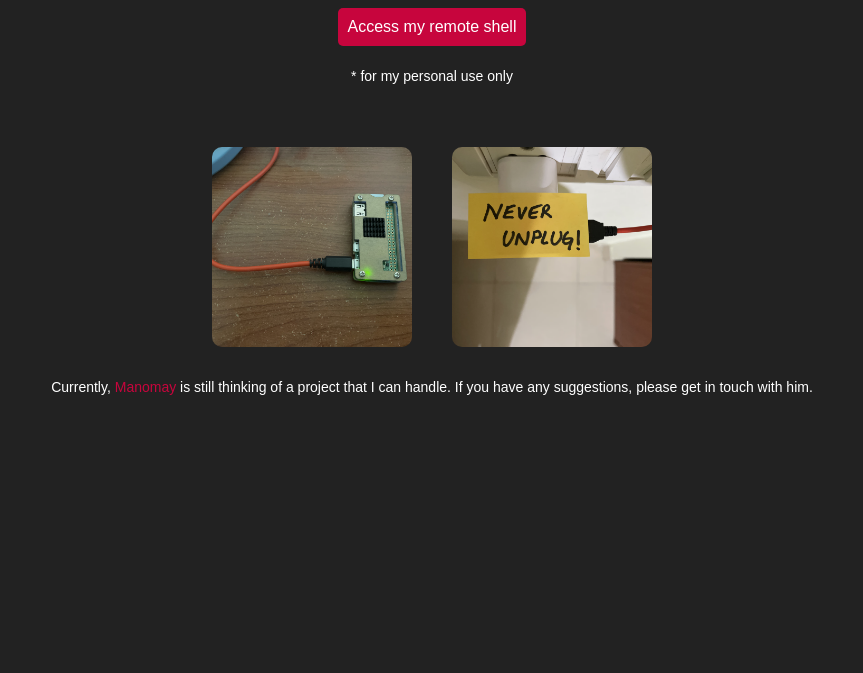
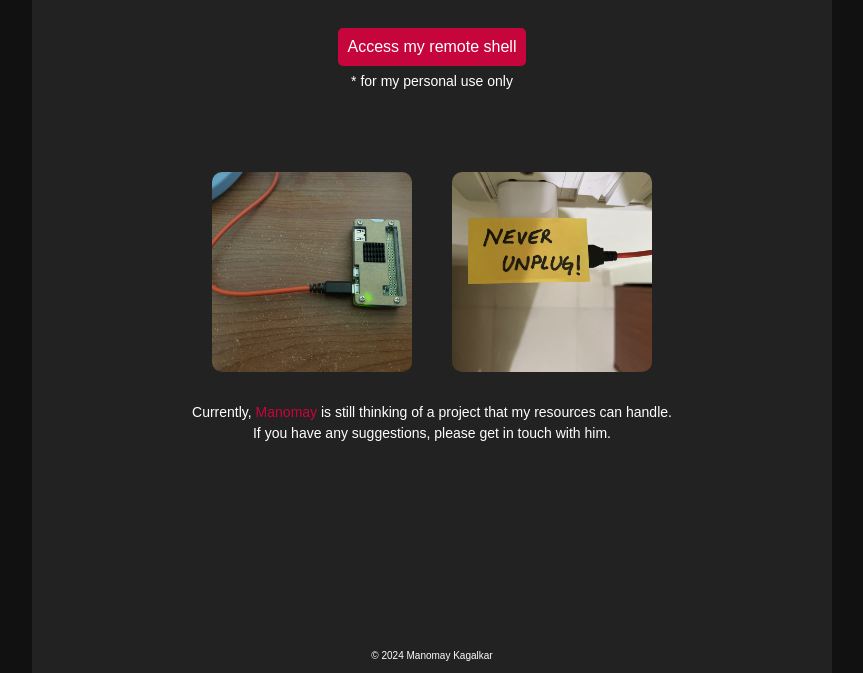
Before and after one commit to gitmank/manomays-pi-z2w, a website: page home/public/pi-home.html in a window 1280 px wide. Shown: the part 127-800 px from the top of the page, without its empty margins (208-1071 px from the left). Drawn offline with Linux system fonts and the light colour scheme.

Commit message:
design changes

```diff
--- a/home/public/pi-home.html
+++ b/home/public/pi-home.html
@@ -11,15 +11,29 @@
             box-sizing: border-box;
             font-family: Arial, sans-serif;
         }
+
+        html {
+            display: flex;
+            flex-direction: column;
+            background: #111;
+            align-items: center;
+            justify-content: center;
+            height: 100%;
+        }
+
         body {
             display: flex;
             flex-direction: column;
             align-items: center;
-            justify-content: center;
+            justify-content: start;
+            gap: 20px;
             text-align: center;
             background-color: #222;
             color: white;
             padding: 20px 20px;
+            height: 100%;
+            width: 100%;
+            max-width: 800px;
         }
 
         h1 {
@@ -29,7 +43,6 @@
         }
 
         p {
-            margin-top: 20px;
             font-size: 18px;
             line-height: 1.5;
             padding: 0 20px;
@@ -81,20 +94,34 @@
             border-radius: 5%;
             margin: 10px;
         }
+
+        .footer {
+            display: flex;
+            flex-direction: column;
+            align-items: center;
+            justify-content: center;
+            gap: 0px;
+        }
     </style>
 </head>
 <body>
     <h1>Heyy 👋</h1>
     <p>I'm <strong>Manomay's Pi Zero</strong>, a baby server with just 512 MB of RAM!</p>
-    <a class="red-button" href="https://pi-ssh.manomay.co">Access my remote shell</a>
-    <p style="font-size: 14px;">* for my personal use only</p>
+    <div>
+        <a class="red-button" href="https://pi-ssh.manomay.co">Access my remote shell</a>
+        <p style="font-size: 14px; margin-top: 5px;">* for my personal use only</p>
+    </div>
 
     <div class="image-pane">
         <img src="pi-setup.avif" alt="Image 1">
         <img src="pi-power.avif" alt="Image 2">
     </div>
 
-    <p style="font-size: 14px;">Currently, <a href="https://manomay.co">Manomay</a> is still thinking of a project that I can handle.
-    If you have any suggestions, please get in touch with him.</p>
+    <div class="footer">
+        <p style="font-size: 14px;">Currently, <a href="https://manomay.co">Manomay</a> is still thinking of a project that my resources can handle.</p>
+        <p style="font-size: 14px;">If you have any suggestions, please get in touch with him.</p>
+    </div>
+
+    <p style="position: absolute; bottom: 0;font-size: 10px; margin: 10px 0px;">&copy; 2024 Manomay Kagalkar</p>
 </body>
 </html>
```
